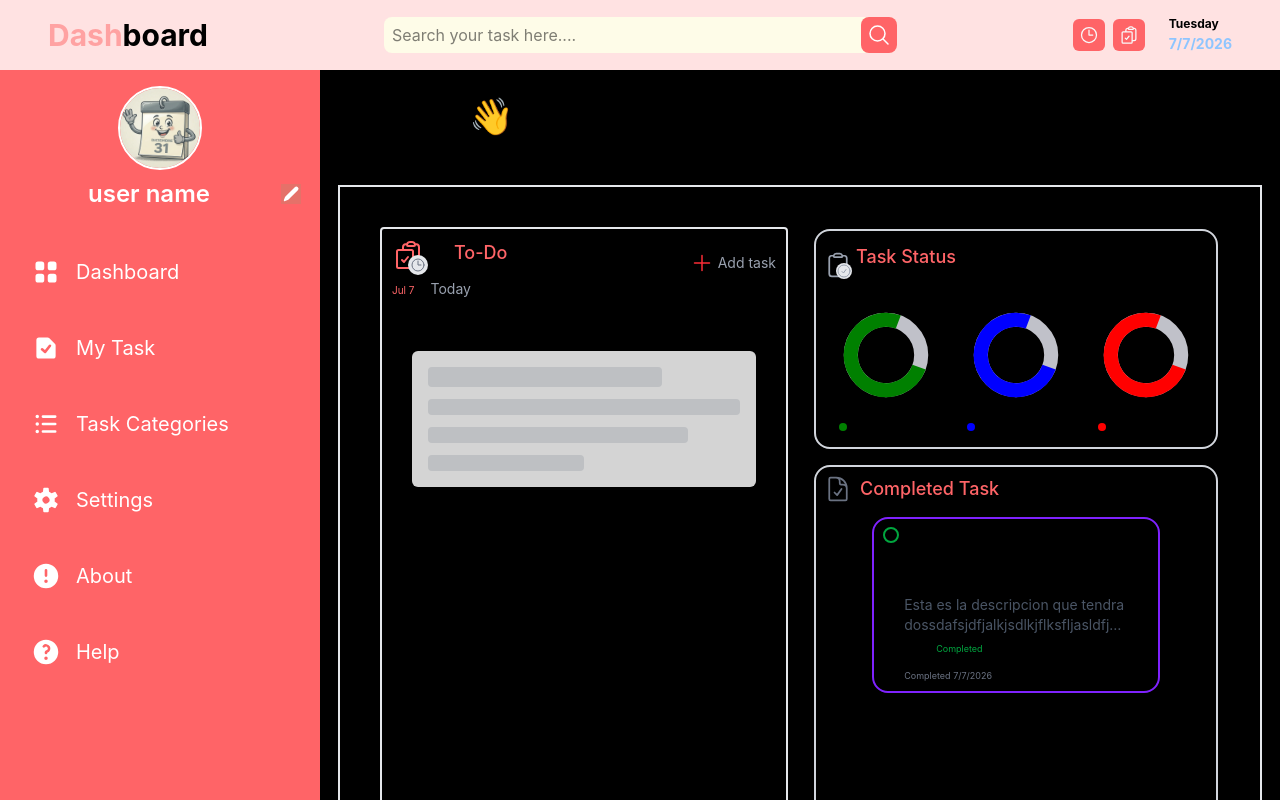
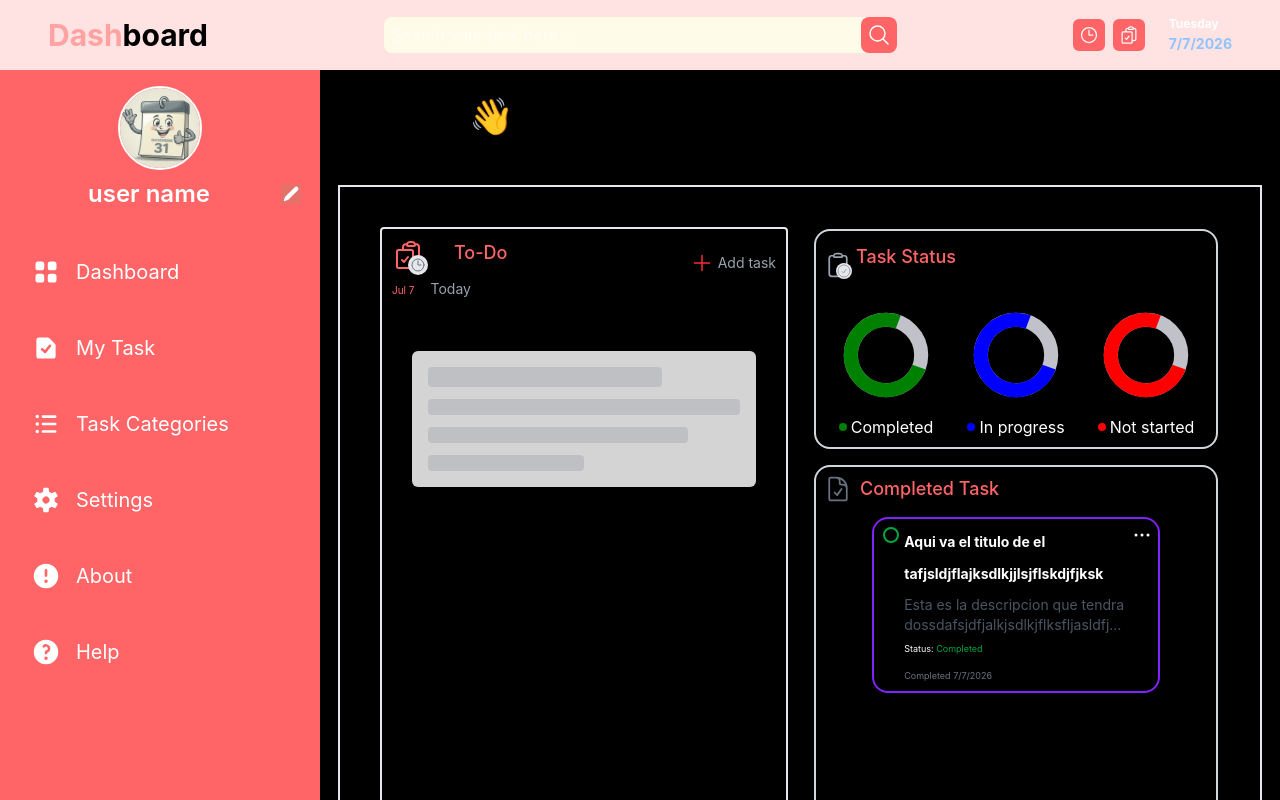
Before and after one commit to karinatuyuc/my-todo-list-React, a React (Vite) app: page / in a window 1280 px wide. Shown: the top 800 px of the page. Built offline with nearby package versions, Linux system fonts and the light colour scheme.

Commit message:
feat: Add final edit task logic

```diff
--- a/src/Dashboard.jsx
+++ b/src/Dashboard.jsx
@@ -80,7 +80,7 @@ export default function Dashboard({
         )
       }
 
-      <div className="min-h-screen w-full bg-black">
+      <div className="min-h-screen w-full bg-black text-white">
         {/*Header*/}
         <header
           className="flex justify-between items-center p-1.5 bg-red-100 sticky top-0 z-20
--- a/src/TaskCard.jsx
+++ b/src/TaskCard.jsx
@@ -51,7 +51,7 @@ export default function TaskCard({ tasks, setEditTaskModal, editTask }) {
                   {tasks.title}
                 </span>
 
-                <div className="text-sm h-14 text-ellipsis w-full">
+                <div className="text-sm h-14 text-ellipsis w-full m-0.5">
                   <p className="text-xs font-medium text-gray-900 line-clamp-4 break-all">
                     {tasks.description}
                   </p>
--- a/src/TodoApp.jsx
+++ b/src/TodoApp.jsx
@@ -18,7 +18,6 @@ function TodoApp() {
     setSelectedTask(task);
 
     const editTasked = taskList.map((tasks) => {
-      console.log("TASK ID", task.id + " este es el id del task en la lista", tasks.id)
       if (tasks.id === task.id) {
         return task
       } else {
```
